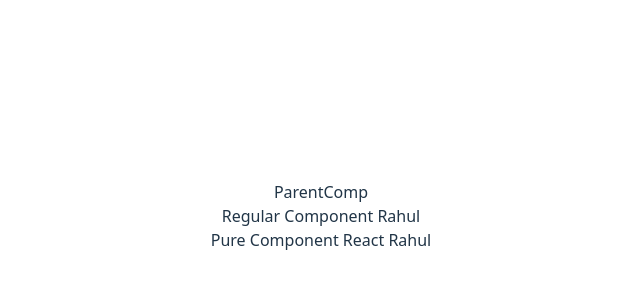
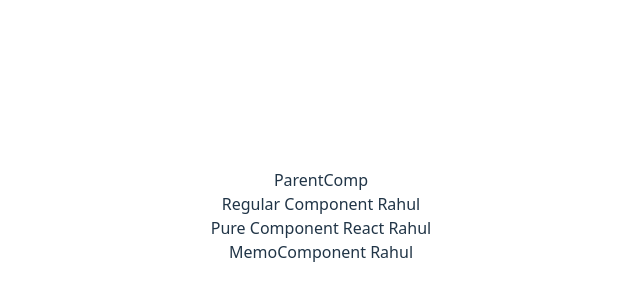
Before and after one commit to D-4-DIBAKAR/React-Tutorial, a React (Vite) app in the folder first-component/: page / in a window 1280 px wide. Shown: the part 184-484 px from the top of the page, without its empty margins (319-959 px from the left). Built offline with nearby package versions, Linux system fonts and the light colour scheme.

Commit message:
React Memo

```diff
--- a/first-component/src/App.jsx
+++ b/first-component/src/App.jsx
@@ -13,7 +13,7 @@ import ParentComp from './components/ParentComp'
 // import NameList from './components/NameList'
 // import ParentComponent from './components/ParentComponent'
 // import UserGreeting from './components/UserGreeting'
-import Stylesheet from './components/Stylesheet'
+// import Stylesheet from './components/Stylesheet'
 // import Hello from './components/Hello'
 // import Message from './components/Message'
 // import Welcome from './components/Welcome'
--- /dev/null
+++ b/first-component/src/components/MemoComponent.jsx
@@ -0,0 +1,11 @@
+import React from 'react'
+
+function MemoComponent({ name }) {
+     console.log('MemoComponent render');
+
+     return (
+          <div>MemoComponent {name}</div>
+     )
+}
+
+export default React.memo(MemoComponent); //MemoComponent
--- a/first-component/src/components/ParentComp.jsx
+++ b/first-component/src/components/ParentComp.jsx
@@ -1,8 +1,9 @@
-import React, { PureComponent } from 'react'
+import React, { Component } from 'react'
 import RegularComponent from './RegularComponent'
 import PureComponentReact from './PureComponentReact'
+import MemoComponent from './MemoComponent'
 
-class ParentComp extends PureComponent {
+class ParentComp extends Component {
      /*************  ✨ Windsurf Command ⭐  *************/
      /**
       * Constructor for ParentComp class
@@ -30,6 +31,7 @@ class ParentComp extends PureComponent {
                <div>ParentComp
                     <RegularComponent name={this.state.name} />
                     <PureComponentReact name={this.state.name} />
+                    <MemoComponent name={this.state.name} />
                </div>
           )
      }
```
